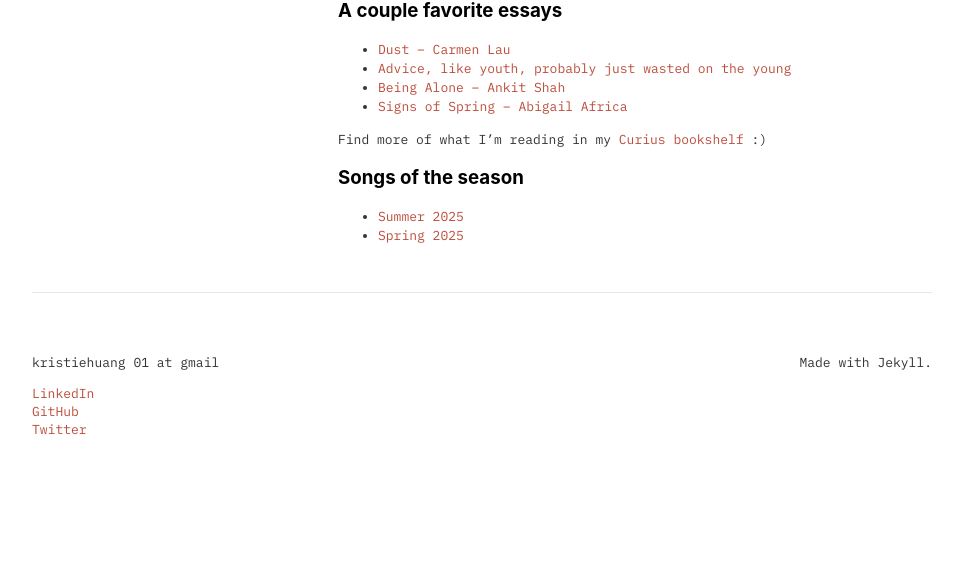
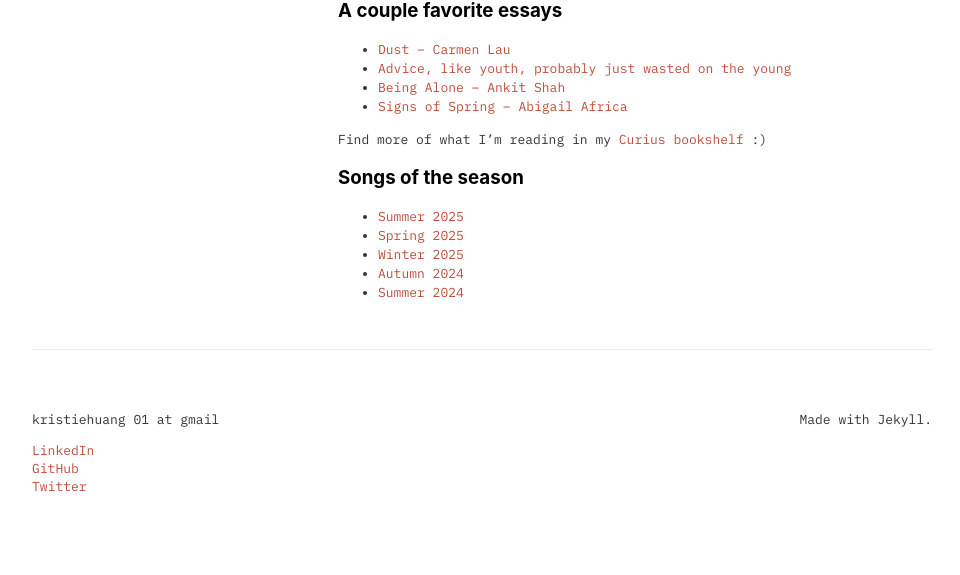
Before and after one commit to kristiehuang/kristiehuang.github.io, a Jekyll site: the page built from more-on-me.markdown, in a window 1280 px wide. Shown: the part 1035-1610 px from the top of the page, without its empty margins (158-1118 px from the left). Built offline with Jekyll 4.4.1, drawn with Linux system fonts in a browser that asks for light colours; before the commit the page ends 1553 px from its top, so only the background shows below that.

Commit message:
songs of the szn v2

```diff
--- a/more-on-me.markdown
+++ b/more-on-me.markdown
@@ -33,3 +33,6 @@ Find more of what I'm reading in my [Curius bookshelf](https://curius.app/kristi
 
 - [Summer 2025](https://open.spotify.com/playlist/3PkNnHoUaoPFcPripWLRgU?si=42301884ce484da2)
 - [Spring 2025](https://open.spotify.com/playlist/1qkZFAJh7iVTHVVSVuyVBQ?si=186373b4ee4244ae)
+- [Winter 2025](https://open.spotify.com/playlist/1zmbO26vwQrsFAkrcTZ9Df?si=1e25ddd18a07486d)
+- [Autumn 2024](https://open.spotify.com/playlist/5Z0zzR4Twk1TlKXsjfJWXz?si=5550147a809b4d3c)
+- [Summer 2024](https://open.spotify.com/playlist/7rpUPujrAZm80wtQ3YbukV?si=17e77f8f218149ab)
```
